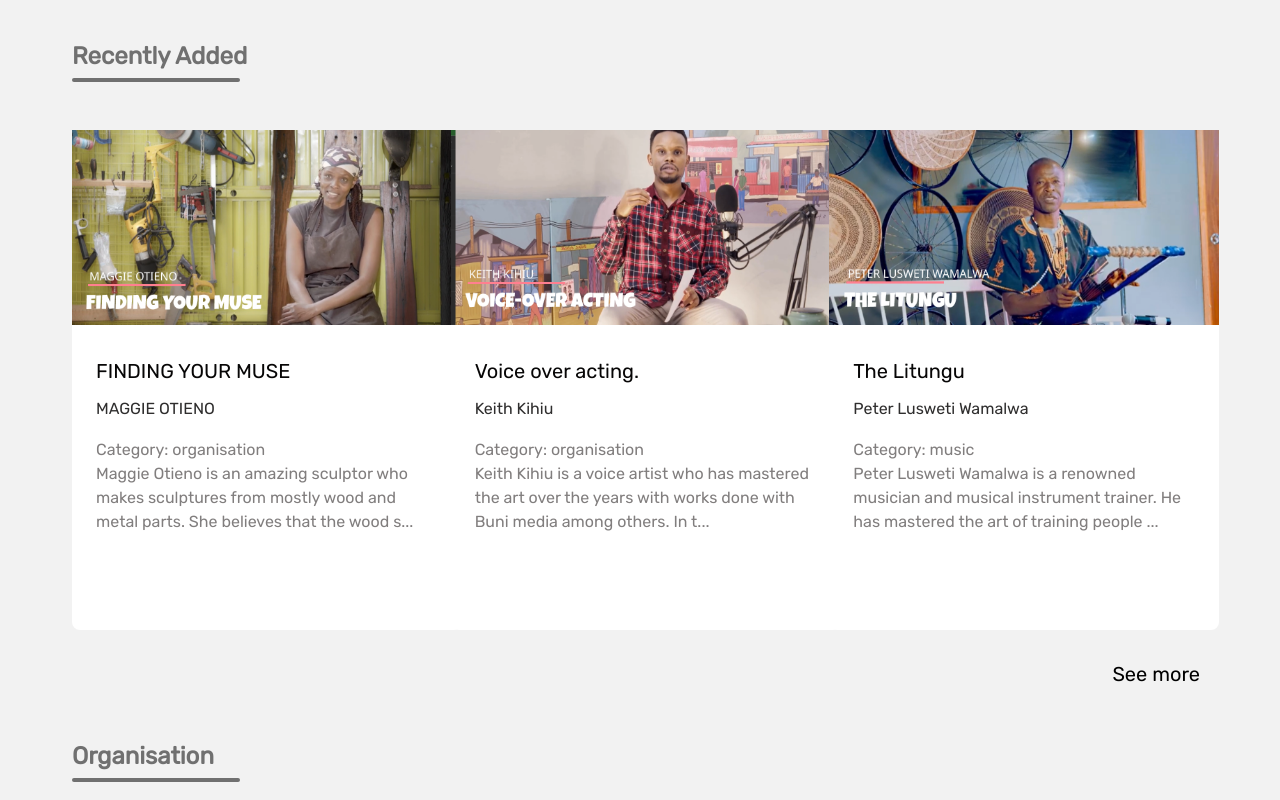
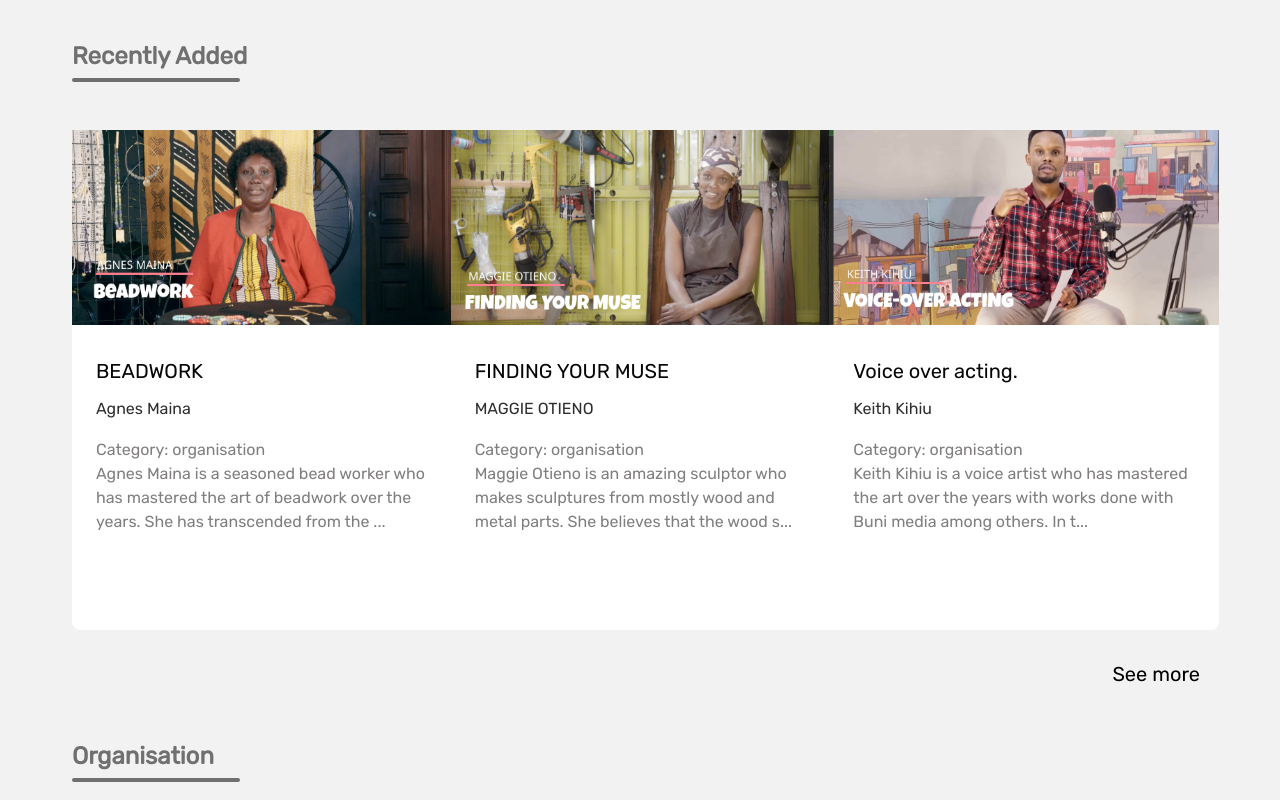
Before and after one commit to zidanegimiga/SomaSanaa, a Next.js app: page / in a window 1280 px wide. Shown: the part 560-1360 px from the top of the page. Built offline with nearby package versions, Linux system fonts and the light colour scheme.

Commit message:
add video

```diff
--- a/data.js
+++ b/data.js
@@ -16,6 +16,16 @@ function uniqueid() {
 }
 
 export const masterClassesData = [
+    {
+        id: "Rx5uqc0XoiA",
+        title: "BEADWORK",
+        instructor: "Agnes Maina",
+        description: "Agnes Maina is a seasoned bead worker who has mastered the art of beadwork over the years. She has transcended from the traditional beads to the current beads and still holds on to the value of traditional beads that were used in trade to create masterpieces sold locally and internationally. In this Masterclass  Agnes takes you through the different styles of creating jewellery and the different materials used in creating jewellery.",
+        youtubeEmbedID: "Rx5uqc0XoiA",
+        poster: "/agnesMaina.png",
+        category: "organisation",
+        new: true
+    },
     {
         id: "S17BFdmKNAY",
         title: "FINDING YOUR MUSE",
```
Also changed, not shown: public/agnesMaina.png (added).
